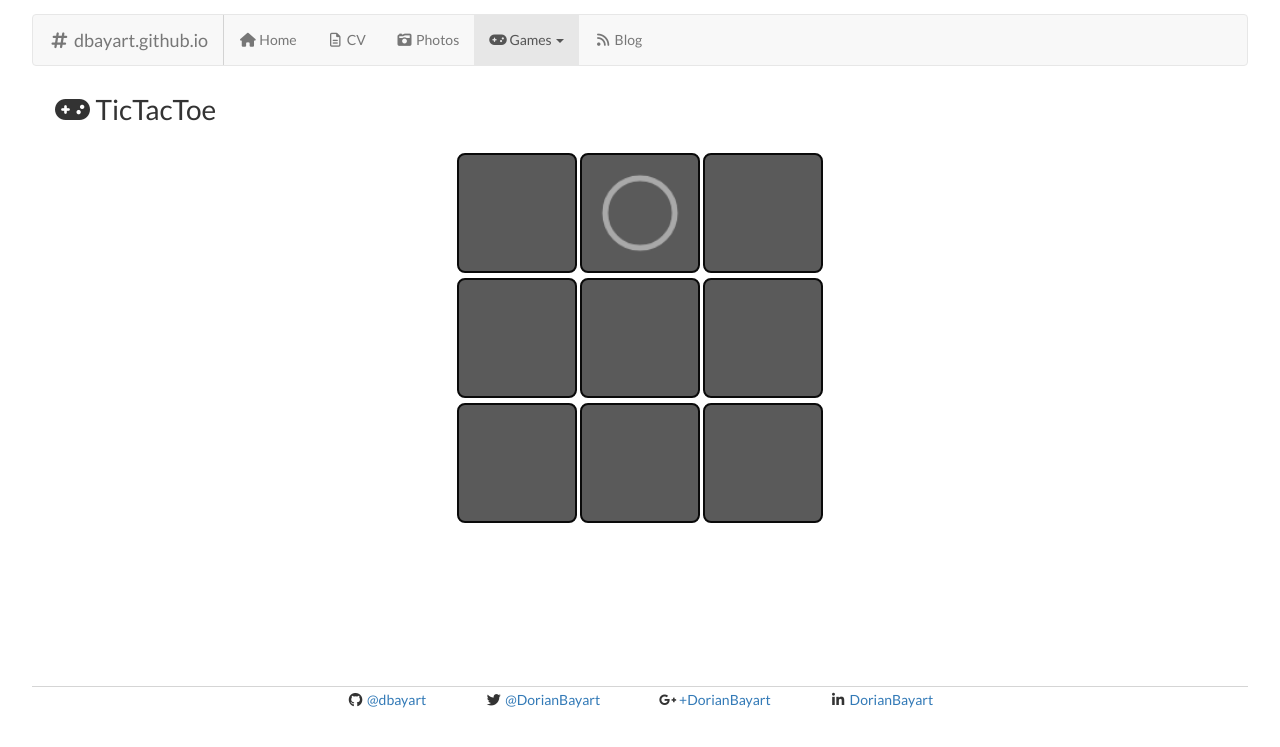
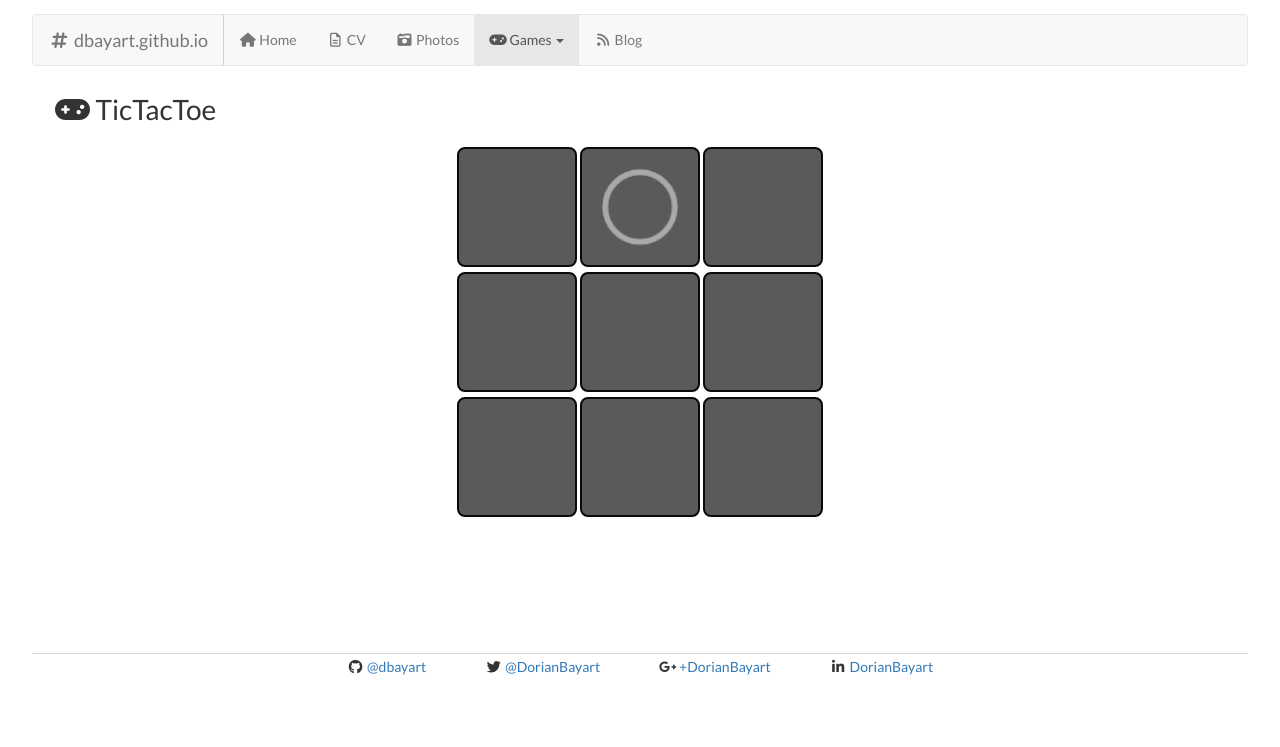
Before and after one commit to dorianbayart/dorianbayart.github.io, a Jekyll site: the page built from games/tictactoe/index.html, in a window 1280 px wide. Shown: the top 747 px of the page. Built offline with Jekyll 4.4.1, drawn with Linux system fonts in a browser that asks for light colours; nearby versions of some CDN libraries.

Commit message:
Update tictactoe.css

```diff
--- a/css/tictactoe.css
+++ b/css/tictactoe.css
@@ -1,6 +1,6 @@
 .container > .container-fluid {
 	text-align: center;
-	margin: 2em;
+	margin: 1.2em;
 }
 .box {
 	text-align:left;
@@ -11,8 +11,8 @@
 #message {
 	text-align: center;
 	font-size: 1.4em;
-	min-height: 3em;
-	margin-top: 1.5em;
+	min-height: 2.5em;
+	margin-top: 1.2em;
 }
 #messageReset {
 	text-align: center;
```
